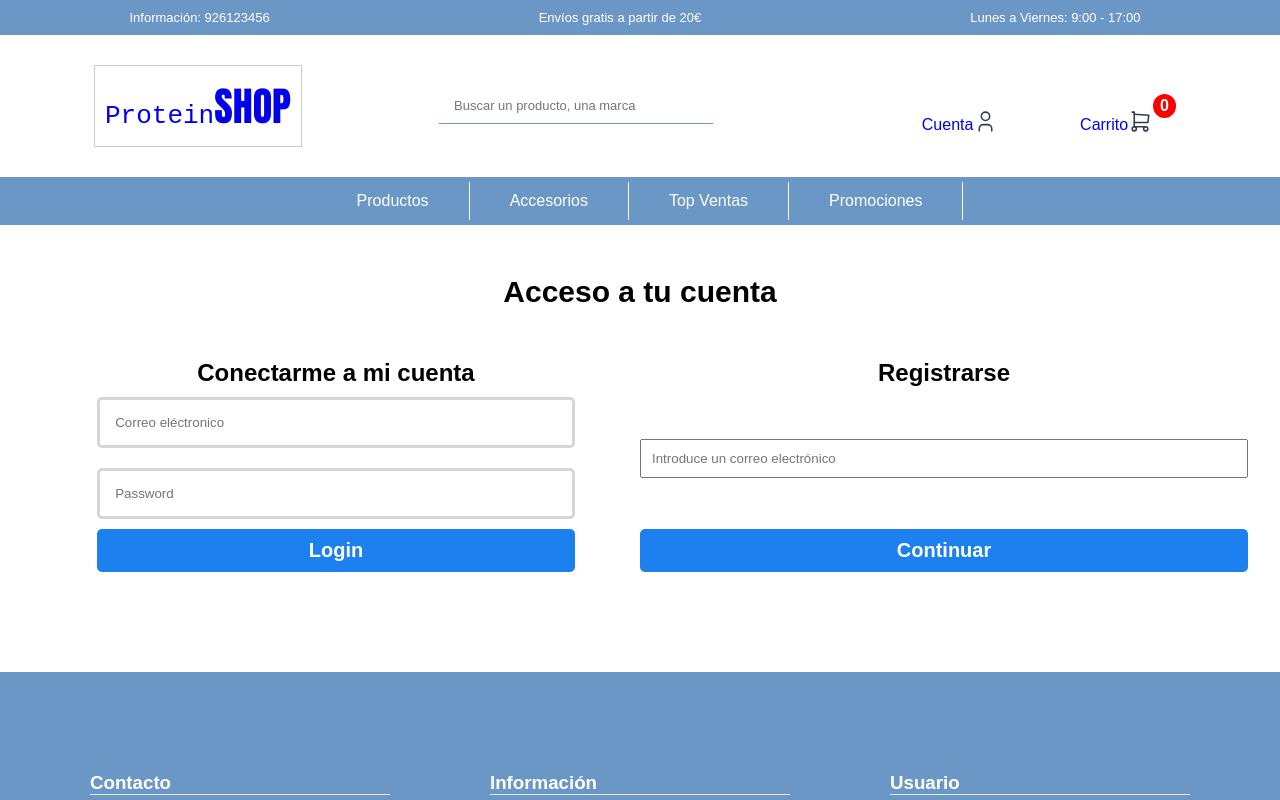
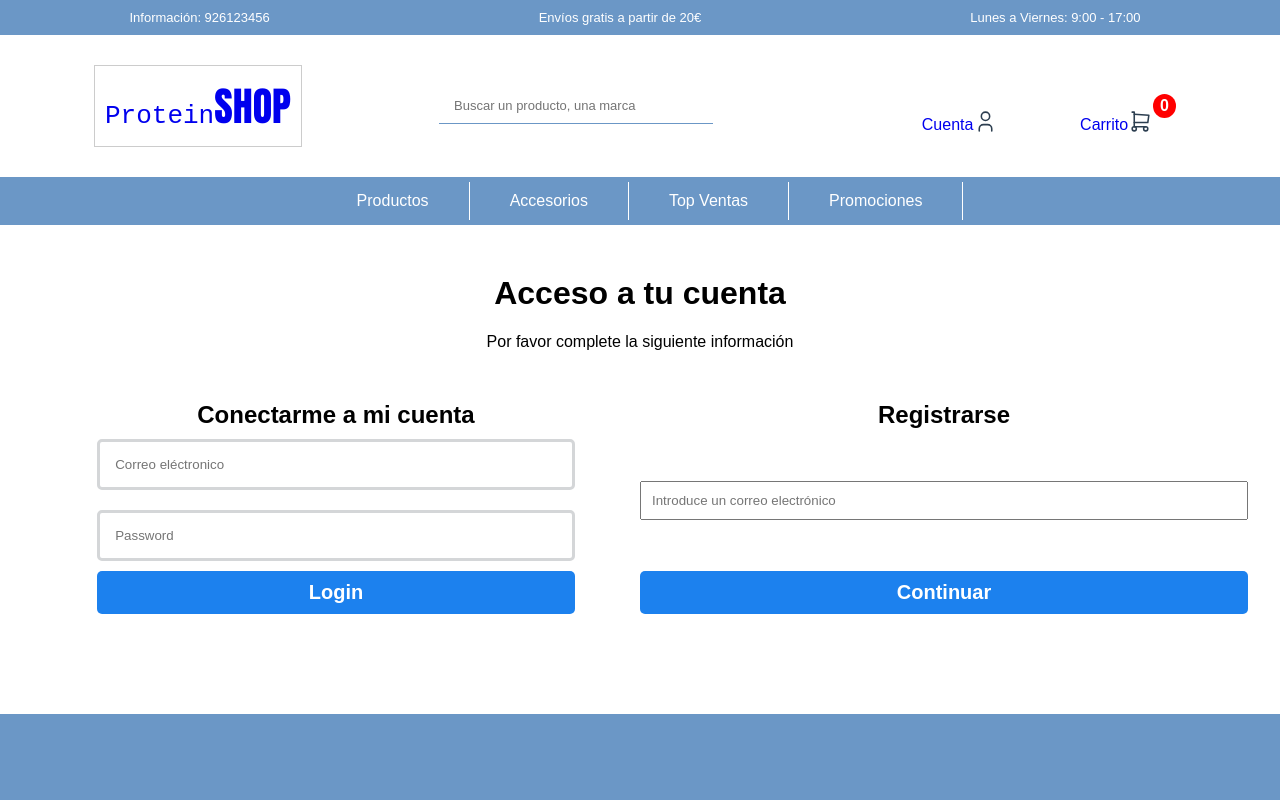
Before and after one commit to lizandronarvaez/App-ProteinShop-React, a React (Vite) app: page /account in a window 1280 px wide. Shown: the top 800 px of the page. Built offline with nearby package versions, Linux system fonts and the light colour scheme.

Commit message:
Feat: Agregando useEffect para mostrar o no el componente cuando se haya logeado el usuario

```diff
--- a/src/app/auth/Auth.jsx
+++ b/src/app/auth/Auth.jsx
@@ -1,15 +1,23 @@
-import React from 'react'
+import React, { useContext, useEffect } from 'react'
 import { Register } from './Register/Register'
 import { Login } from './Login/Login'
 import './Auth.css'
+import { AuthContext } from './context/authContext'
 export const Auth = () => {
+    const { logged } = useContext(AuthContext);
+    useEffect(() => { }, [logged])
     return (
+        !logged ?
+            (
                 <div className='container auth-form'>
-            <h2>Acceso a tu cuenta</h2>
+                    <h1>Acceso a tu cuenta</h1>
+                    <p>Por favor complete la siguiente información</p>
                     <div className='login-register'>
                         <Login />
                         <Register />
                     </div>
                 </div>
             )
+            : null
+    )
 }
```
Lines whose indentation alone changed are shown as unchanged.
